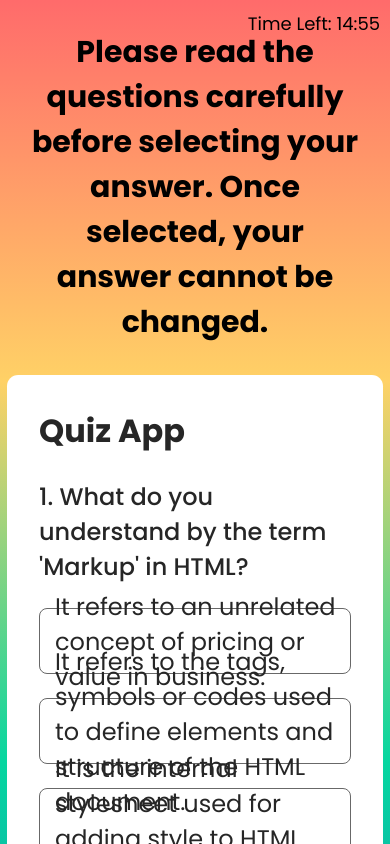
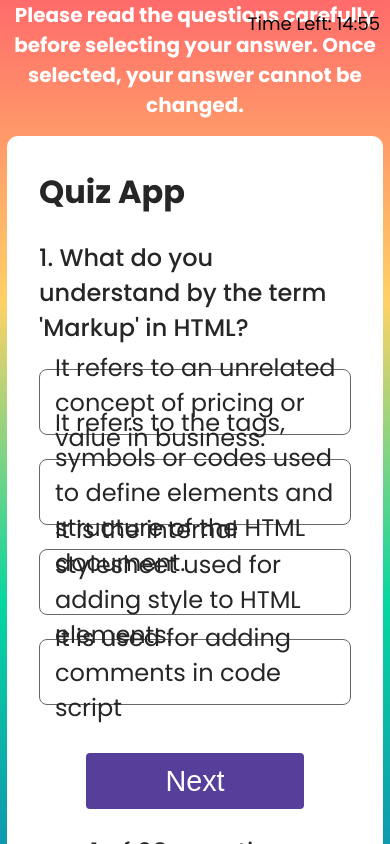
Before and after one commit to Adeola-oluwa/Brainbuster, a React (Create React App) app: page / in a window 390 px wide. Shown: the top 844 px of the page. Built offline with nearby package versions, Linux system fonts and the light colour scheme.

Commit message:
media query

```diff
--- a/src/component/Quiz.jsx
+++ b/src/component/Quiz.jsx
@@ -77,10 +77,10 @@ const Quiz = () => {
   return (
     <>
       <div className="instructions">
-        <h3 className="centered emphasized">
+        <p className="centered emphasized">
           Please read the questions carefully before selecting your answer. Once
           selected, your answer cannot be changed.
-        </h3>
+        </p>
       </div>
       <div className="timer-container">
         Time Left: {minutes < 10 ? `0${minutes}` : minutes}:
--- a/src/css/quiz.css
+++ b/src/css/quiz.css
@@ -79,12 +79,12 @@ body {
 
 .centered {
   text-align: center;
-  margin:30px;
-  font-size: 30px;
+  font-size: 20px;
 }
 
 .emphasized {
   font-weight: bold;
+  color: #fff;
 }
 
 
```
